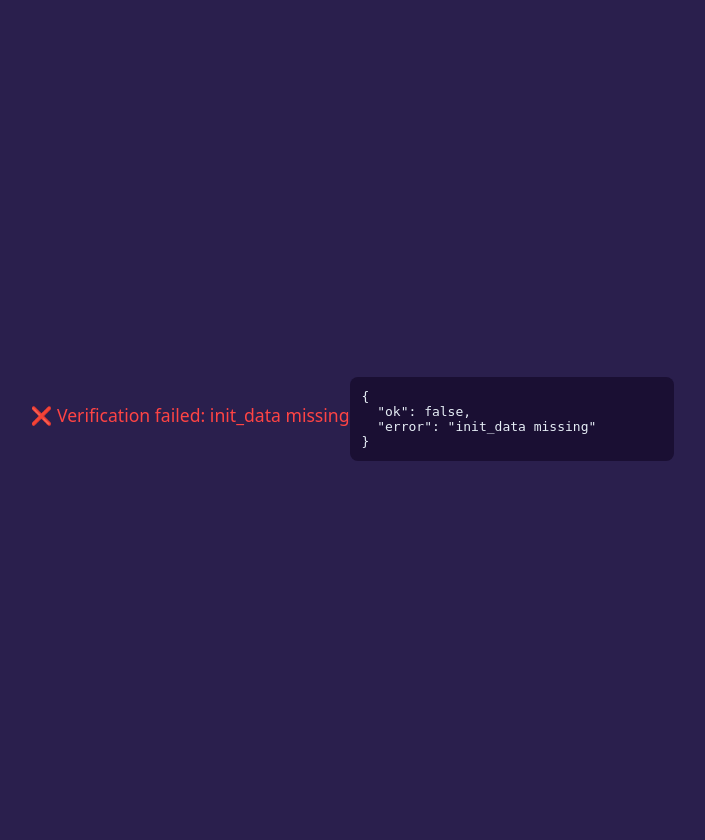
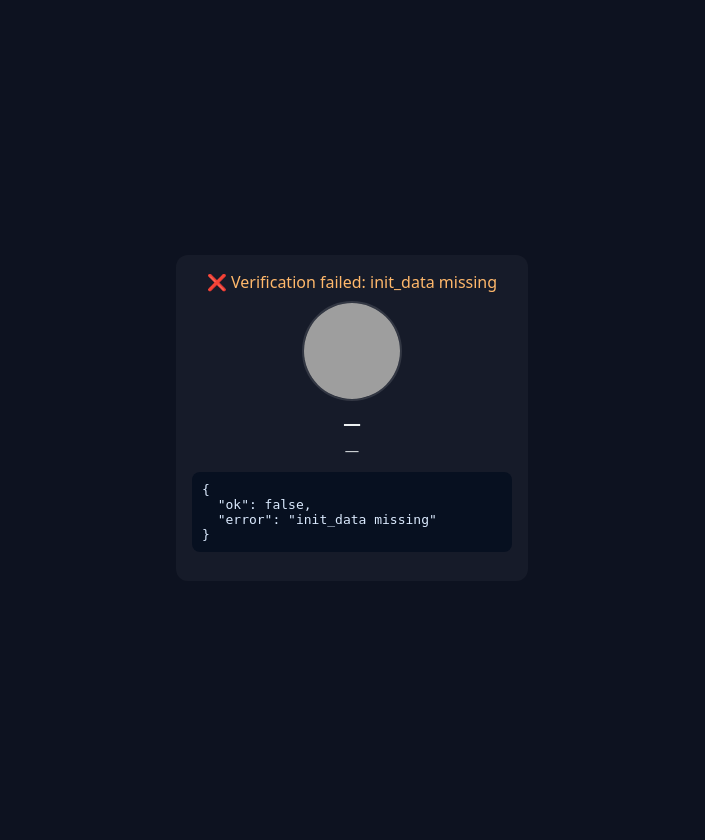
Before and after one commit to VIPBAD/DEMO, a FastAPI app: page / in a window 1280 px wide. Shown: the whole page, without its empty margins (288-993 px from the left). After the commit the page ends 541 px from the top, so only its background shows below. Run offline with FastAPI, Linux system fonts and the light colour scheme; parts of the project's set-up code (start-up, migrations or seed data) failed here and were passed over; some libraries are stand-ins or nearby versions; grey boxes are pictures that could not be loaded.

Commit message:
Update index.html

```diff
--- a/templates/index.html
+++ b/templates/index.html
@@ -2,71 +2,54 @@
 <html>
 <head>
   <meta charset="utf-8" />
-  <meta name="viewport" content="width=device-width, initial-scale=1" />
-  <title>MiniMusic Profile</title>
+  <meta name="viewport" content="width=device-width,initial-scale=1" />
+  <title>Mini App — Profile</title>
   <style>
     body {
       font-family: system-ui, -apple-system, Roboto, "Segoe UI", sans-serif;
-      background: #2a1f4d;
-      color: #ffffff;
+      background: #0d1220;
+      color: #ecf0f1;
       margin: 0;
-      padding: 20px;
-      display: flex;
-      justify-content: center;
-      align-items: center;
-      height: 100vh;
+      padding: 18px;
+      display:flex;
+      align-items:center;
+      justify-content:center;
+      min-height:100vh;
     }
-    .profile-card {
-      background: rgba(255, 255, 255, 0.1);
-      border-radius: 15px;
-      padding: 15px;
-      width: 100%;
-      max-width: 300px;
-      text-align: center;
-      box-shadow: 0 4px 8px rgba(0, 0, 0, 0.2);
+    .card {
+      width:320px;
+      max-width:100%;
+      background: rgba(255,255,255,0.04);
+      border-radius:12px;
+      padding:16px;
+      text-align:center;
     }
     .avatar {
-      width: 80px;
-      height: 80px;
-      border-radius: 50%;
-      object-fit: cover;
-      margin-bottom: 10px;
-      border: 2px solid #ffffff;
+      width:96px;
+      height:96px;
+      border-radius:50%;
+      object-fit:cover;
+      border:2px solid rgba(255,255,255,0.12);
+      display:block;
+      margin: 0 auto 10px;
     }
-    .username {
-      font-size: 1.2em;
-      margin: 10px 0;
-      white-space: nowrap;
-      overflow: hidden;
-      text-overflow: ellipsis;
-      max-width: 100%;
-    }
-    #status {
-      font-size: 1.1em;
-      margin-bottom: 10px;
-      color: #ff4444;
-    }
-    #status.success {
-      color: #4a90e2;
-    }
-    pre {
-      background: #1a0f33;
-      padding: 12px;
-      border-radius: 8px;
-      width: 100%;
-      max-width: 300px;
-      color: #e6eef6;
-      margin-top: 10px;
-    }
+    .name { font-size:1.1rem; font-weight:600; margin-bottom:6px; }
+    .meta { font-size:0.9rem; opacity:0.85; margin-bottom:8px; }
+    pre { text-align:left; margin-top:12px; background:#071020; padding:10px; border-radius:8px; color:#dbeafe; overflow:auto; max-height:200px; }
+    #status { margin-bottom:8px; color:#ffb86b; }
   </style>
 </head>
 <body>
-  <div class="profile-card" id="profile-card" style="display: none;">
-    <img id="avatar" class="avatar" src="/static/default-avatar.png" alt="Profile Photo" />
-    <div class="username" id="username">Loading...</div>
+  <div class="card">
+    <div id="status">Initializing...</div>
+
+    <img id="avatar" class="avatar" src="/static/default-avatar.png" alt="avatar" />
+    <div class="name" id="name">—</div>
+    <div class="meta" id="meta">—</div>
+
+    <pre id="out">Waiting for initData...</pre>
   </div>
-  <div id="status">Initializing...</div>
-  <pre id="out">Waiting...</pre>
+
   <script src="https://telegram.org/js/telegram-web-app.js"></script>
   <script src="/static/script.js"></script>
 </body>
```
